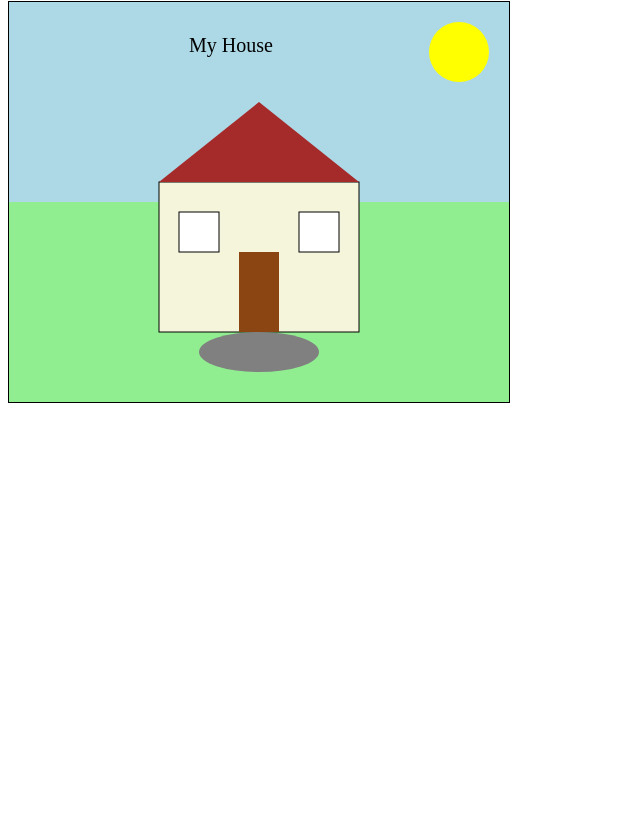
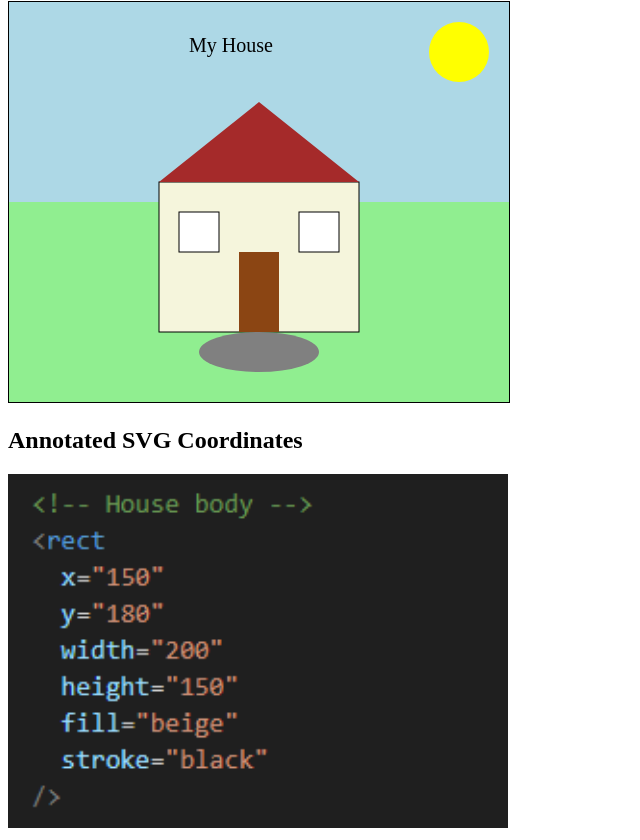
Before and after one commit to EddieLee-LeDucDuyet/COS30045_Spring-2026, a plain HTML site: page Exercise 4-1 Draw SVGs/index.html in a window 1280 px wide. Shown: the part 79-919 px from the top of the page, without its empty margins (0-640 px from the left). Before the commit the page ends 800 px from the top, so only its background shows below. Drawn offline with Linux system fonts and the light colour scheme.

Commit message:
step 2
adding annotate

```diff
--- a/Exercise 4-1 Draw SVGs/index.html
+++ b/Exercise 4-1 Draw SVGs/index.html
@@ -58,5 +58,7 @@
       <!-- Text -->
       <text x="180" y="50" font-size="20" fill="black">My House</text>
     </svg>
+    <h2>Annotated SVG Coordinates</h2>
+    <img src="images/Screenshot 2026-03-17 190043.png" width="500" />
   </body>
 </html>
```
Also changed, not shown: Exercise 4-1 Draw SVGs/images/Screenshot 2026-03-17 190043.png (added).
